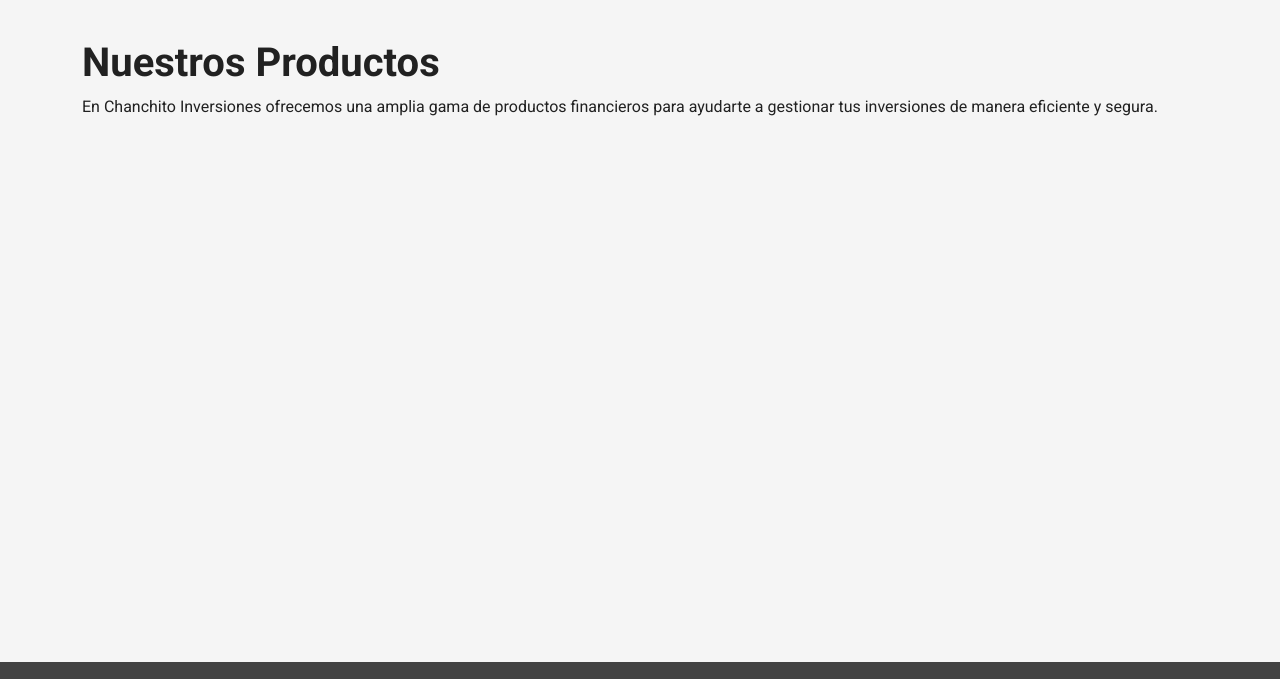
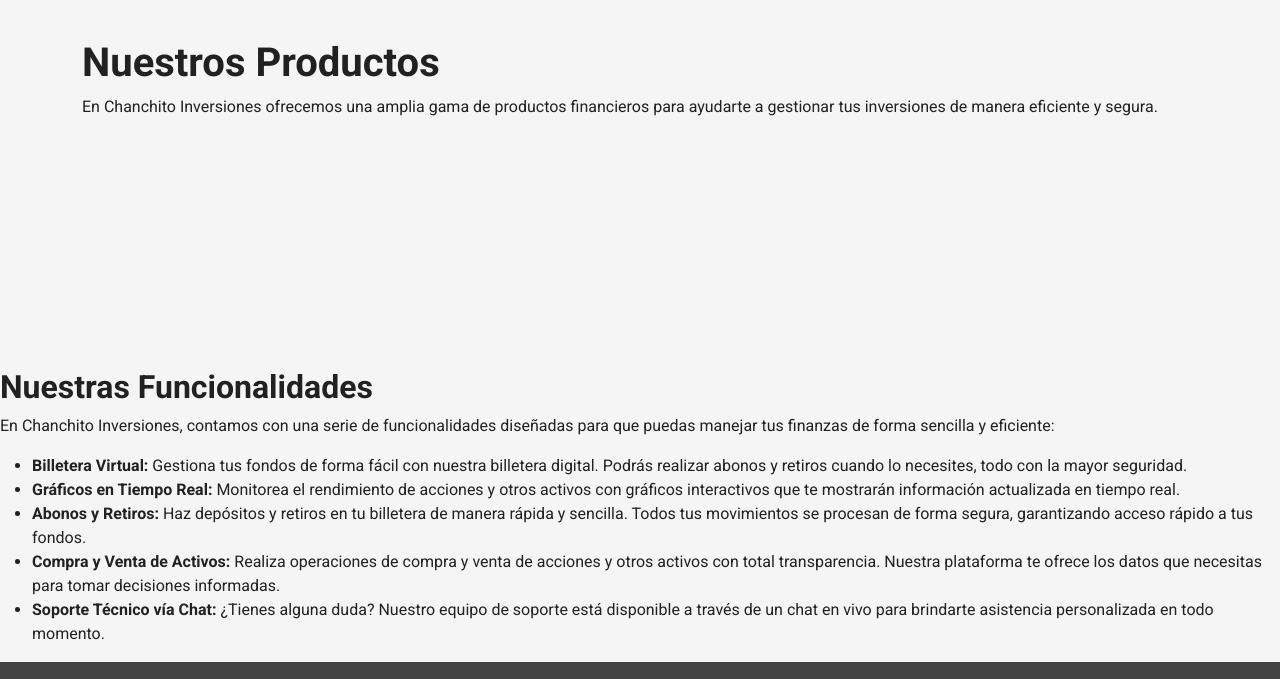
Before and after one commit to gitAlonsoM/Chanchito-Inversiones, a plain HTML site: page pages/products.html in a window 1280 px wide. Shown: the part 68-747 px from the top of the page. Drawn offline with nearby package versions, Linux system fonts and the light colour scheme; no server answers.

Commit message:
Update products.html

```diff
--- a/pages/products.html
+++ b/pages/products.html
@@ -39,6 +39,18 @@
         <p>En Chanchito Inversiones ofrecemos una amplia gama de productos financieros para ayudarte a gestionar tus inversiones de manera eficiente y segura.</p>
     </div>
 
+
+    <h2>Nuestras Funcionalidades</h2>
+        <p>En Chanchito Inversiones, contamos con una serie de funcionalidades diseñadas para que puedas manejar tus finanzas de forma sencilla y eficiente:</p>
+
+        <ul>
+            <li><strong>Billetera Virtual:</strong> Gestiona tus fondos de forma fácil con nuestra billetera digital. Podrás realizar abonos y retiros cuando lo necesites, todo con la mayor seguridad.</li>
+            <li><strong>Gráficos en Tiempo Real:</strong> Monitorea el rendimiento de acciones y otros activos con gráficos interactivos que te mostrarán información actualizada en tiempo real.</li>
+            <li><strong>Abonos y Retiros:</strong> Haz depósitos y retiros en tu billetera de manera rápida y sencilla. Todos tus movimientos se procesan de forma segura, garantizando acceso rápido a tus fondos.</li>
+            <li><strong>Compra y Venta de Activos:</strong> Realiza operaciones de compra y venta de acciones y otros activos con total transparencia. Nuestra plataforma te ofrece los datos que necesitas para tomar decisiones informadas.</li>
+            <li><strong>Soporte Técnico vía Chat:</strong> ¿Tienes alguna duda? Nuestro equipo de soporte está disponible a través de un chat en vivo para brindarte asistencia personalizada en todo momento.</li>
+        </ul>
+
     <!-- Footer -->
     <div id="footer"></div>
 
```
